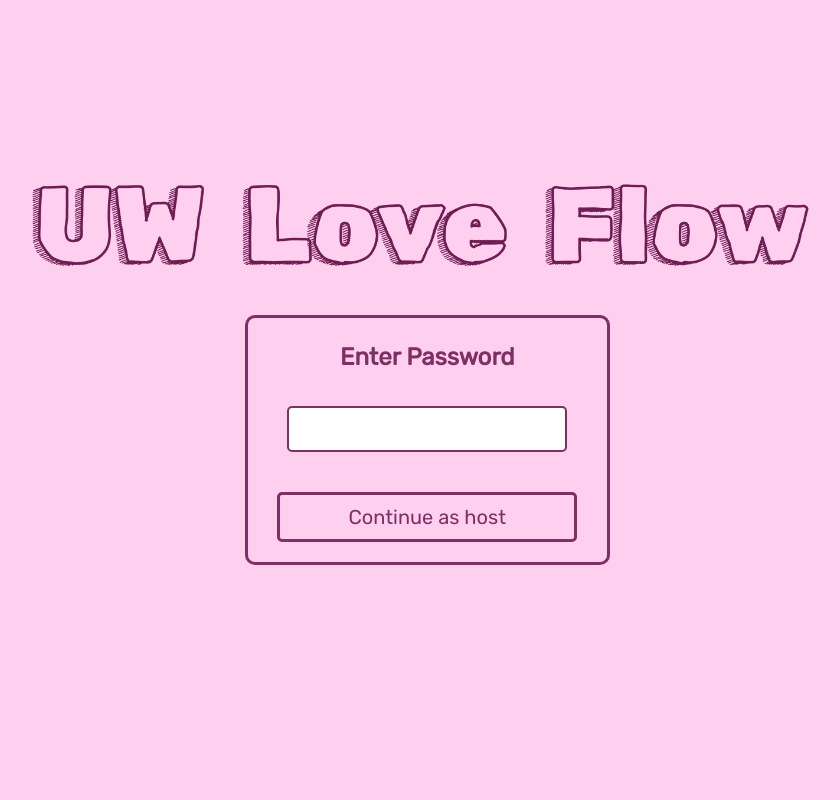
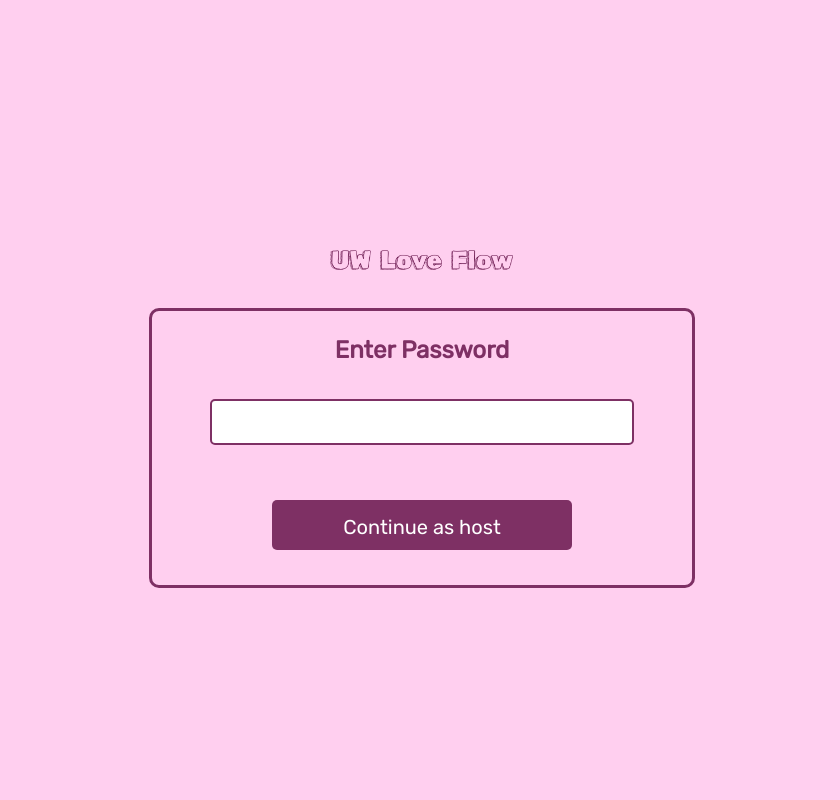
Before and after one commit to quynhan-tr/uw-love-flow, a Flask app: page /host in a window 1280 px wide. Shown: the whole page, without its empty margins (218-1058 px from the left). Run offline with Flask 3, Linux system fonts and the light colour scheme.

Commit message:
host formatting

```diff
--- a/templates/host.html
+++ b/templates/host.html
@@ -18,24 +18,52 @@
       align-items: center;
     }
 
+    .box {
+      text-align: center;
+      background: #FFCFEF;
+      padding: 20px;
+      border-radius: 10px;
+      border: 3px solid #7E3064;
+      width: 90%;
+      max-width: 500px;
+      margin: 0 auto;
+    }
+
+    .button {
+      margin: 15px 0;
+      padding: 15px 20px;
+      background-color: #7E3064;
+      color: white;
+      border: none;
+      border-radius: 5px;
+      cursor: pointer;
+      font-family: 'Rubik', sans-serif;
+      width: 100%;
+      max-width: 300px;
+    }
+
+    .logo {
+      display: block;
+      margin: 30px auto;
+      width: 80%;
+      max-width: 200px;
+    }
   </style>
 </head>
 <body class="host">
-    <img src="../static/Logo.png" alt="Logo" class="logo" onclick="window.location.href='/main'" style="margin-top: 150px;">
+    <img src="../static/Logo.png" alt="Logo" class="logo" onclick="window.location.href='/main'">
 
-    <div style="position: relative; height: 80vh;">
-      <div id="password-section" class="box">
-        <h2 style="color: #7E3064; font-family: 'Rubik', sans-serif; margin: 5px;">Enter Password</h2>
-        <input type="password" id="password" style="width: 80%; padding: 10px; margin: 10px 20px 20px 20px; border-radius: 5px; border: 2px solid #7E3064; font-family: 'Rubik', sans-serif; font-size: 18px;">
-        <button class="button" onclick="checkPassword()">Continue as host</button>
-      </div>
+    <div class="box" id="password-section">
+      <h2 style="color: #7E3064; font-family: 'Rubik', sans-serif; margin: 5px;">Enter Password</h2>
+      <input type="password" id="password" style="width: 80%; padding: 10px; margin: 10px 20px 20px 20px; border-radius: 5px; border: 2px solid #7E3064; font-family: 'Rubik', sans-serif; font-size: 18px;">
+      <button class="button" onclick="checkPassword()">Continue as host</button>
+    </div>
 
-      <div id="admin-buttons" class="hidden">
-        <div class="button-container" style="position: absolute; top: calc(50% - 170px); left: 50%; transform: translate(-50%, -50%); text-align: center;">
-            <button class="button" style="width: 300px; margin-bottom: 15px;" onclick="executeAction('/run-cook')">Cook</button>
-            <button class="button" style="width: 300px; margin-bottom: 15px;" onclick="executeAction('/delete-results')">Delete Results</button>
-            <button class="button" style="width: 300px;" onclick="executeAction('/delete-for-real')">Delete All</button>
-        </div>
+    <div id="admin-buttons" class="hidden">
+      <div class="button-container">
+          <button class="button" onclick="executeAction('/run-cook')">Cook</button>
+          <button class="button" onclick="executeAction('/delete-results')">Delete Results</button>
+          <button class="button" onclick="executeAction('/delete-for-real')">Delete All</button>
       </div>
     </div>
 
```
